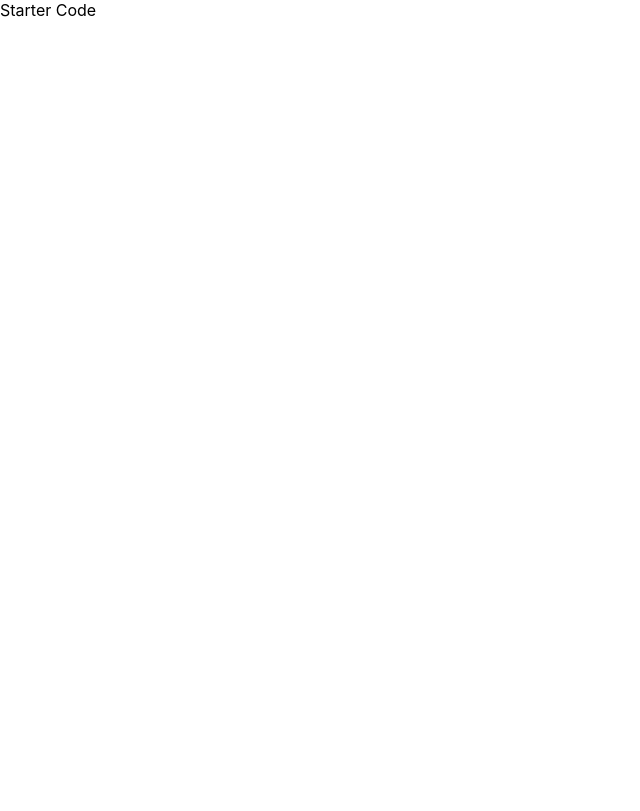
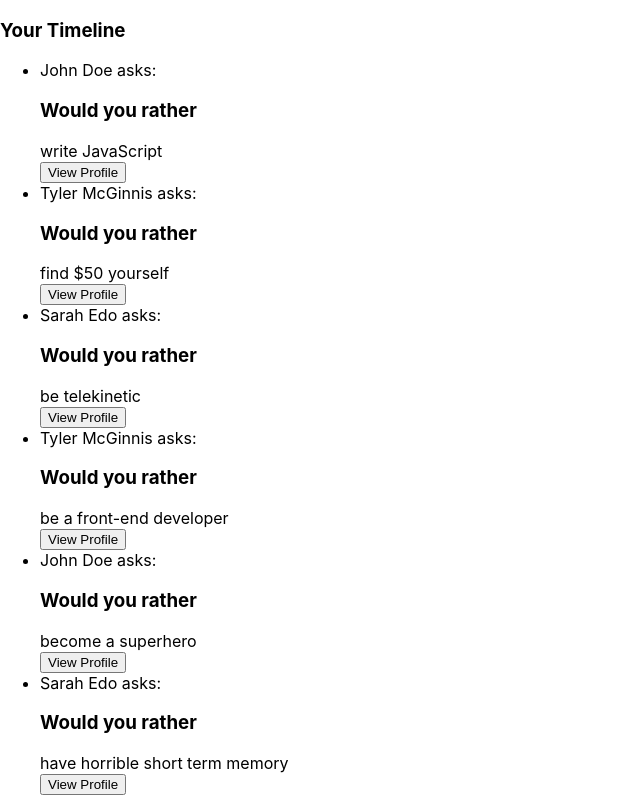
Before and after one commit to DariaProkofieva/reactnd-project-would-you-rather, a React (Create React App) app in the folder my-app/: page / in a window 1280 px wide. Shown: the whole page, without its empty margins (0-640 px from the left). Built offline with nearby package versions, Linux system fonts and the light colour scheme.

Commit message:
fear: created Question component

```diff
--- a/my-app/src/components/App.js
+++ b/my-app/src/components/App.js
@@ -1,6 +1,7 @@
 import React, { Component } from 'react'
 import { connect } from 'react-redux'
 import { handleInitialData } from '../actions/shared'
+import Dashboard from './Dashboard'
 
 class App extends Component {
   componentDidMount() {
@@ -9,7 +10,7 @@ class App extends Component {
   render() {
     return (
       <div>
-        Starter Code
+        <Dashboard/>
       </div>
     )
   }
--- /dev/null
+++ b/my-app/src/components/Dashboard.js
@@ -0,0 +1,29 @@
+import React, { Component } from 'react'
+import { connect } from 'react-redux'
+import Question from './Question'
+
+class Dashboard extends Component {
+  render() {
+    return (
+      <div>
+        <h3 >Your Timeline</h3>
+        <ul>
+          {this.props.questionsIds.map((id) => (
+            <li key={id}>
+              <Question id={id}/>
+            </li>
+          ))}
+        </ul>
+      </div>
+    )
+  }
+}
+
+function mapStateToProps ({ questions }) {
+  return {
+    questionsIds: Object.keys(questions)
+      .sort((a,b) => questions[b].timestamp - questions[a].timestamp)
+  }
+}
+
+export default connect(mapStateToProps)(Dashboard)
--- /dev/null
+++ b/my-app/src/components/Question.js
@@ -0,0 +1,28 @@
+import React, { Component } from 'react'
+import { connect } from 'react-redux'
+import { formatQuestion } from '../utils/helpers'
+
+class Question extends Component {
+  render() {
+    const { question } = this.props
+    const { name, id, timestamp, optionOne, optionTwo, answer } = question
+    return (
+      <div className='question'>
+        <div><span>{name} asks:</span></div>
+        <div><h3>Would you rather</h3></div>
+        <div>{optionOne.text}</div>
+        <button>View Profile</button>
+      </div>
+    )
+  }
+}
+
+function mapStateToProps({authedUser, questions, users}, { id }) {
+  const question = questions[id]
+  return {
+    authedUser,
+    question: formatQuestion(question, users[question.author], authedUser)
+  }
+}
+
+export default connect(mapStateToProps)(Question)
--- /dev/null
+++ b/my-app/src/utils/helpers.js
@@ -0,0 +1,19 @@
+export function formatDate (timestamp) {
+  const d = new Date(timestamp)
+  const time = d.toLocaleTimeString('en-US')
+  return time.substr(0, 5) + time.slice(-2) + ' | ' + d.toLocaleDateString()
+}
+
+export function formatQuestion (question, author, authedUser) {
+  const { id, optionOne, optionTwo, timestamp } = question
+  const { name } = author
+
+  return {
+    name,
+    id,
+    timestamp,
+    optionOne,
+    optionTwo,
+    //avatar: avatarURL
+  }
+}
```
